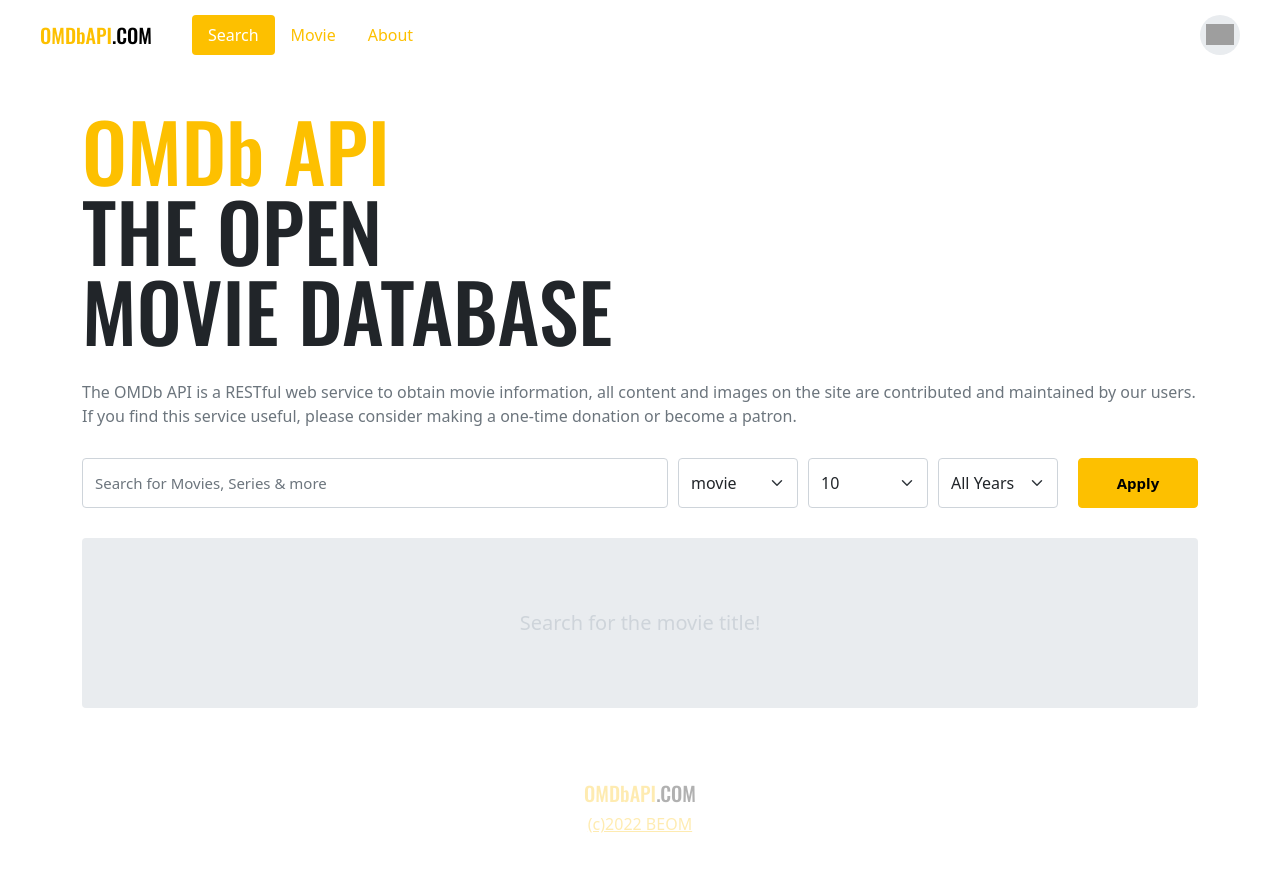
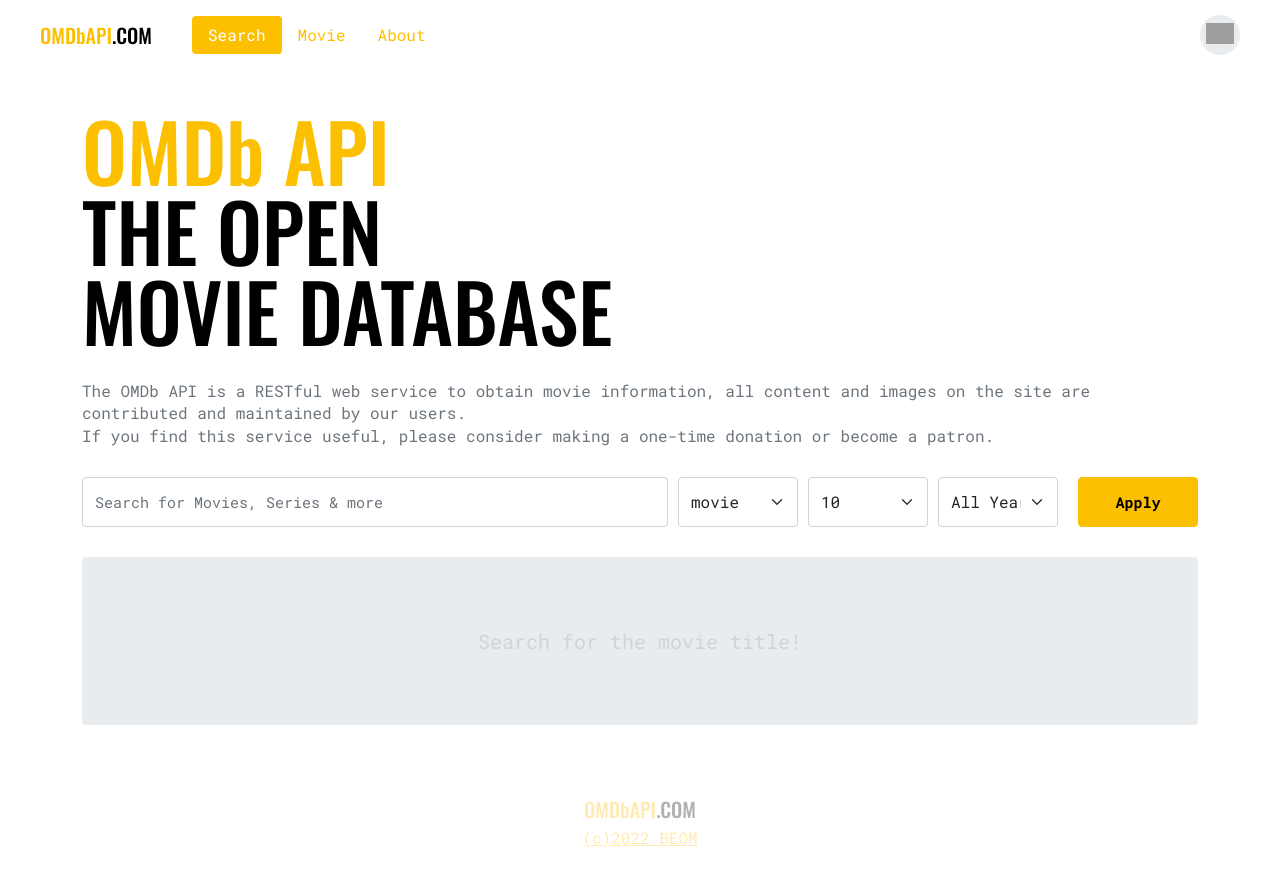
Before and after one commit to SoJaeBeom/MovieSearchSite, a Vue app: page /#/ in a window 1280 px wide. Shown: the top 886 px of the page. Built offline with nearby package versions, Linux system fonts and the light colour scheme; grey boxes are pictures that could not be loaded.

Commit message:
Add Get global style from all components

```diff
--- a/src/App.vue
+++ b/src/App.vue
@@ -15,7 +15,3 @@
   }
 }
 </script>
-
-<style lang="scss">
-@import "~/scss/main";
-</style>
--- a/src/components/Header.vue
+++ b/src/components/Header.vue
@@ -73,8 +73,6 @@
 </script>
 
 <style lang="scss" scoped>
-@import "~/scss/main";
-
 header {
   height: 70px;
   padding: 0 40px;
--- a/src/components/Headline.vue
+++ b/src/components/Headline.vue
@@ -13,8 +13,6 @@
 </template>
 
 <style lang="scss" scoped>
-@import "~/scss/main";
-
 .container {
   padding-top: 40px;
 }
--- a/src/components/Logo.vue
+++ b/src/components/Logo.vue
@@ -7,8 +7,6 @@
 </template>
 
 <style lang="scss" scoped>
-@import "~/scss/main";
-
 .logo {
   font-family: "Oswald", sans-serif;
   font-size: 20px;
--- a/src/components/MovieItem.vue
+++ b/src/components/MovieItem.vue
@@ -54,8 +54,6 @@
 </script>
 
 <style lang="scss" scoped>
-@import "~/scss/main";
-
 .movie {
   $width: 200px;
   width: $width;
--- a/src/components/MovieList.vue
+++ b/src/components/MovieList.vue
@@ -45,8 +45,6 @@
 </script>
 
 <style lang="scss" scoped>
-@import "~/scss/main";
-
 .container {
   margin-top: 30px;
   .inner {
--- a/src/components/Search.vue
+++ b/src/components/Search.vue
@@ -77,8 +77,6 @@
 </script>
 
 <style lang="scss" scoped>
-@import "~/scss/main";
-
 .container {
   display: flex;
   > * {
--- a/src/routes/About.vue
+++ b/src/routes/About.vue
@@ -59,8 +59,6 @@
 </script>
 
 <style lang="scss" scoped>
-@import "~/scss/main";
-
 .about {
   text-align: center;
   .photo {
--- a/src/routes/Movie.vue
+++ b/src/routes/Movie.vue
@@ -119,8 +119,6 @@
 </script>
 
 <style lang="scss" scoped>
-@import "~/scss/main";
-
 .container {
   padding-top: 40px;
 }
--- a/src/routes/NotFound.vue
+++ b/src/routes/NotFound.vue
@@ -10,8 +10,6 @@
 </template>
 
 <style lang="scss" scoped>
-@import "~/scss/main";
-
 .not-found {
   line-height:1.2;
   text-align: center;
--- a/webpack.config.js
+++ b/webpack.config.js
@@ -46,7 +46,12 @@
           'style-loader',
           'css-loader',
           'postcss-loader',
-          'sass-loader'
+          {
+            loader: 'sass-loader',
+            options: {
+              additionalData: '@import "~/scss/main";'
+            }
+          }
         ]
       },
       {
```
